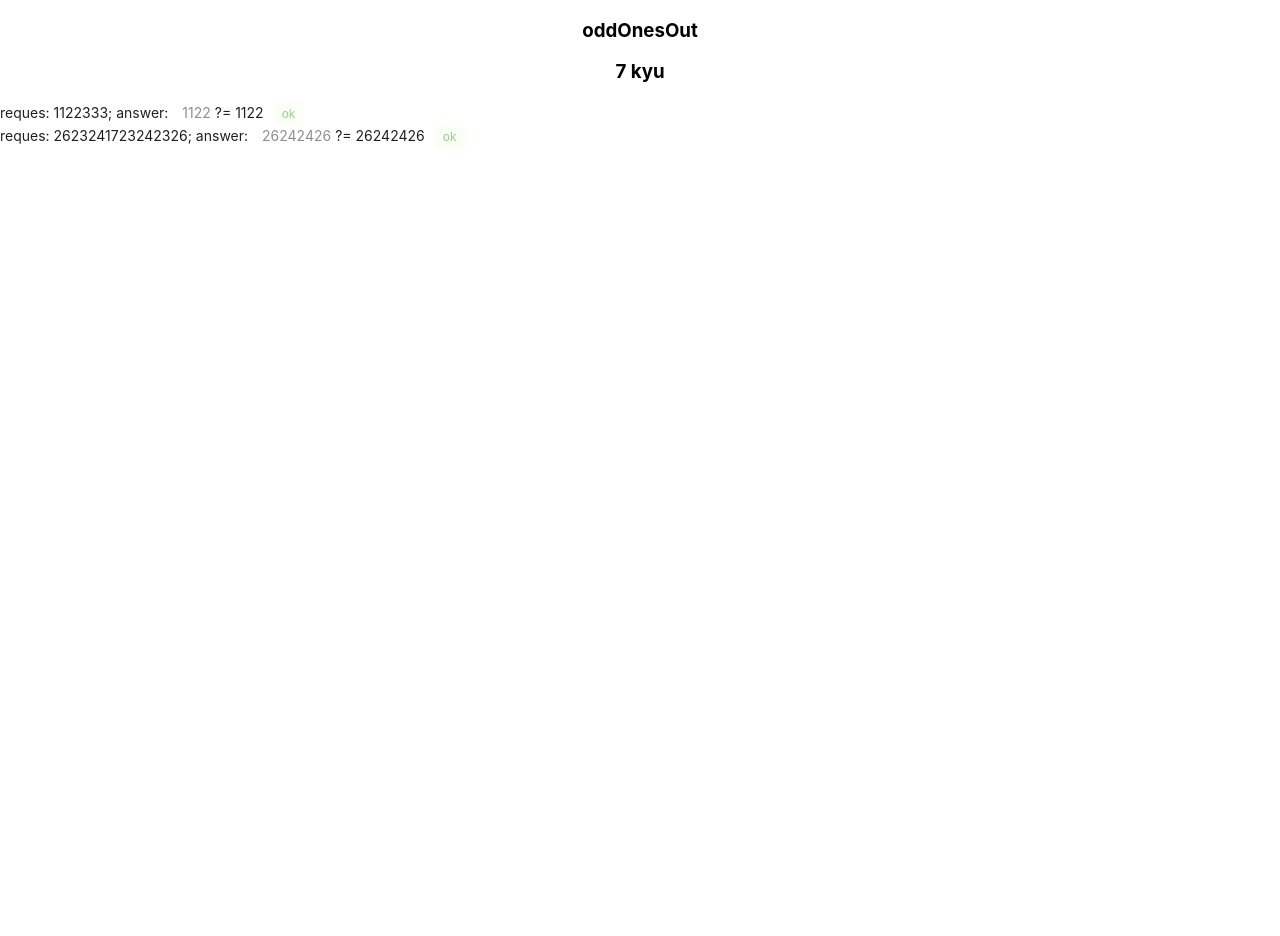
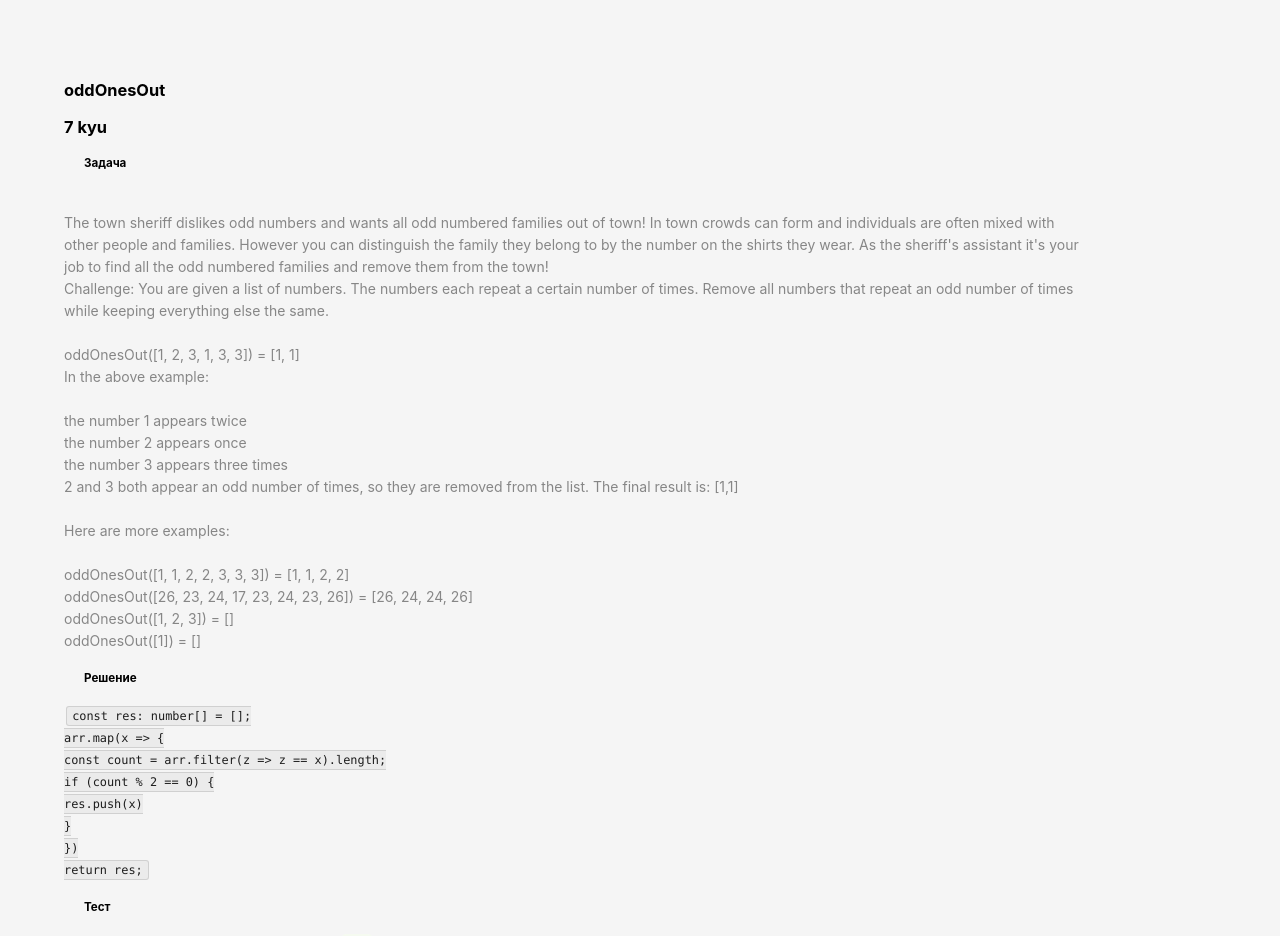
Before and after one commit to mbalychev/app-react, a React (Create React App) app: page / in a window 1280 px wide. Shown: the top 936 px of the page. Before the commit the page ends 800 px from the top, so only its background shows below. Built offline with nearby package versions, Linux system fonts and the light colour scheme.

Commit message:
first page, simple style

```diff
--- a/src/App.tsx
+++ b/src/App.tsx
@@ -1,27 +1,16 @@
 import React from 'react';
 import logo from './logo.svg';
 import './App.css';
-import { OddsArray } from './components/odds_array';
+import { OddsArray } from './components/array/odds_array';
+import Link from 'antd/es/typography/Link';
+import { Layout } from 'antd';
 
 function App() {
   return (
     <div className="App">
-      {/* <header className="App-header">
-        <img src={logo} className="App-logo" alt="logo" />
-        <p>
-          Edit <code>src/App.tsx</code> and save to reload.
-        </p>
-        <a
-          className="App-link"
-          href="https://reactjs.org"
-          target="_blank"
-          rel="noopener noreferrer"
-        >
-          Learn React
-        </a>
-      </header> */}
-      <h3>oddOnesOut</h3>
-      <OddsArray />
+      <Layout>
+        <OddsArray />
+      </Layout>
     </div>
   );
 }
--- /dev/null
+++ b/src/components/array/odds_array.tsx
@@ -0,0 +1,76 @@
+import '../../styles/common.css';
+import { useMemo, useState } from "react"
+import { oddOnesOut, solutionCode, taskText } from "../../functions/array/odds_array";
+import { List, Tag, Typography } from "antd";
+const { Text, Paragraph } = Typography;
+
+interface ITamplate {
+    req: number[];
+    ans: number[];
+    res: number[];
+}
+
+
+export const OddsArray = () => {
+
+    const example: ITamplate[] = [
+        { req: [1, 1, 2, 2, 3, 3, 3], ans: [1, 1, 2, 2], res: [] },
+        { req: [26, 23, 24, 17, 23, 24, 23, 26], ans: [26, 24, 24, 26], res: [] },
+        { req: [1, 2, 3], ans: [], res: [] },
+        { req: [1], ans: [], res: [] },
+    ];
+
+    const res = (): ITamplate[] => {
+        const r: ITamplate[] = [];
+        example.forEach(x => r.push({
+            ...x,
+            res: oddOnesOut(x.req)
+        }
+        ));
+        return r;
+    }
+
+    const resTag = (a: number[], b: number[]): JSX.Element => (
+        (a.toString() === b.toString()) ? <Tag color={'green'} bordered={false} style={{ opacity: '0.5', marginLeft: '10px' }}>ok</Tag> : <Tag color={'red'} bordered={false} style={{ opacity: '0.5', marginLeft: '10px' }}>wrong</Tag>
+    )
+
+
+    interface Order {
+        id: string;
+        createdAt: Date;
+        items: string[];
+      }
+
+
+    return <div className='paragraph display-linebreak'>
+        <h3>oddOnesOut</h3>
+        <h3>7 kyu</h3>
+        <h5>
+            Задача
+        </h5>
+        <div className='taskParagrph'>
+            <Text type='secondary'>
+                {taskText}
+            </Text>
+        </div>
+        <h5>
+            Решение
+        </h5>
+        <Paragraph code className='display-linebreak'>
+            {solutionCode}
+        </Paragraph>
+        <h5>
+            Тест
+        </h5>
+        <List
+            dataSource={res()}
+            renderItem={(e) =>
+                <div style={{ textAlign: 'left' }}>
+                    request: {e.req};
+                    answer: <span style={{ opacity: '0.5', marginLeft: '10px' }}>{e.ans}</span> ?= {e.res}
+                    {resTag(e.res, e.ans)}
+                </div>
+            }
+        />
+    </div>
+}
--- a/src/components/odds_array.tsx
+++ /dev/null
@@ -1,48 +0,0 @@
-import { useMemo, useState } from "react"
-import { oddOnesOut } from "../functions/odds_array";
-import { List, Tag } from "antd";
-import { red } from "@ant-design/colors";
-
-interface ITamplate {
-    req: number[];
-    ans: number[];
-    res: number[];
-}
-
-export const OddsArray = () => {
-    const [arr, setArr] = useState<number[]>();
-    // const [res, setRes] = useState<ITamplate[]>([])
-
-    const example: ITamplate[] = [
-        { req: [1, 1, 2, 2, 3, 3, 3], ans: [1, 1, 2, 2], res: [] },
-        { req: [26, 23, 24, 17, 23, 24, 23, 26], ans: [26, 24, 24, 26], res: [] }
-    ]
-
-    const res: ITamplate[] = useMemo(() => {
-        const r: ITamplate[] = [];
-        example.forEach(x => r.push({
-            ...x,
-            res: oddOnesOut(x.req)
-        }
-        ));
-        return r;
-    }, [arr])
-
-    const resTag = (a: number[], b: number[]): JSX.Element => (
-        (a.toString() === b.toString()) ? <Tag color={'green'} bordered={false} style={{ opacity: '0.5', marginLeft: '10px' }}>ok</Tag> : <Tag color={'red'} bordered={false} style={{ opacity: '0.5', marginLeft: '10px' }}>wrong</Tag>
-    )
-
-    return <>
-        <h3>7 kyu</h3>
-        <List
-            dataSource={res}
-            renderItem={(e) =>
-                <div style={{ textAlign: 'left' }}>
-                    reques: {e.req};
-                    answer: <span style={{ opacity: '0.5', marginLeft: '10px' }}>{e.ans}</span> ?= {e.res}
-                    {resTag(e.res, e.ans)}
-                </div>
-            }
-        />
-    </>
-}
--- /dev/null
+++ b/src/functions/array/odds_array.ts
@@ -0,0 +1,54 @@
+
+
+export const oddOnesOut = (arr: number[]): number[] => {
+    const res: number[] = [];
+
+    arr.map(x => {
+        const count = arr.filter(z => z == x).length;
+        if (count % 2 == 0) {
+            res.push(x)
+        }
+    })
+    return res;
+}
+
+export const solutionCode = `const res: number[] = [];
+arr.map(x => {
+const count = arr.filter(z => z == x).length;
+if (count % 2 == 0) {
+    res.push(x)
+}
+})
+return res;
+`
+
+export const taskText = `
+The town sheriff dislikes odd numbers and wants all odd numbered families out of town! In town crowds can form and individuals are often mixed with other people and families. However you can distinguish the family they belong to by the number on the shirts they wear. As the sheriff's assistant it's your job to find all the odd numbered families and remove them from the town!
+Challenge: You are given a list of numbers. The numbers each repeat a certain number of times. Remove all numbers that repeat an odd number of times while keeping everything else the same.
+
+oddOnesOut([1, 2, 3, 1, 3, 3]) = [1, 1]
+In the above example:
+
+the number 1 appears twice
+the number 2 appears once
+the number 3 appears three times
+2 and 3 both appear an odd number of times, so they are removed from the list. The final result is: [1,1]
+
+Here are more examples:
+
+oddOnesOut([1, 1, 2, 2, 3, 3, 3]) = [1, 1, 2, 2]
+oddOnesOut([26, 23, 24, 17, 23, 24, 23, 26]) = [26, 24, 24, 26]
+oddOnesOut([1, 2, 3]) = []
+oddOnesOut([1]) = []
+`
+
+
+//решение с CodeWars
+// export function oddOnesOutV2(nums: number[]) {
+//     let count = nums.reduce((a: any, c: number) => {
+//         a[c] = (a[c] | 0) + 1;
+//         return a;
+//     }, {});
+//     return nums.filter(v => count[v] % 2 === 0);
+// }
+// export const oddOnesOutV2 = ($: number[]) => $.filter(e => $.filter(el => el === e).length % 2 === 0)
--- a/src/functions/odds_array.ts
+++ /dev/null
@@ -1,39 +0,0 @@
-// The town sheriff dislikes odd numbers and wants all odd numbered families out of town! In town crowds can form and individuals are often mixed with other people and families. However you can distinguish the family they belong to by the number on the shirts they wear. As the sheriff's assistant it's your job to find all the odd numbered families and remove them from the town!
-
-// Challenge: You are given a list of numbers. The numbers each repeat a certain number of times. Remove all numbers that repeat an odd number of times while keeping everything else the same.
-
-// oddOnesOut([1, 2, 3, 1, 3, 3]) = [1, 1]
-// In the above example:
-
-// the number 1 appears twice
-// the number 2 appears once
-// the number 3 appears three times
-// 2 and 3 both appear an odd number of times, so they are removed from the list. The final result is: [1,1]
-
-// Here are more examples:
-
-// oddOnesOut([1, 1, 2, 2, 3, 3, 3]) = [1, 1, 2, 2]
-// oddOnesOut([26, 23, 24, 17, 23, 24, 23, 26]) = [26, 24, 24, 26]
-// oddOnesOut([1, 2, 3]) = []
-// oddOnesOut([1]) = []
-
-export const oddOnesOut = (arr: number[]): number[] => {
-    const res: number[] = [];
-
-    arr.map(x => {
-        const count = arr.filter(z => z == x).length;
-        if (count % 2 == 0) {
-            res.push(x)
-        }
-    })
-    return res;
-}
-
-// export function oddOnesOutV2(nums: number[]) {
-//     let count = nums.reduce((a: any, c: number) => {
-//         a[c] = (a[c] | 0) + 1;
-//         return a;
-//     }, {});
-//     return nums.filter(v => count[v] % 2 === 0);
-// }
-// export const oddOnesOutV2 = ($: number[]) => $.filter(e => $.filter(el => el === e).length % 2 === 0)
--- /dev/null
+++ b/src/styles/common.css
@@ -0,0 +1,18 @@
+.paragraph {
+    text-align: left;
+    width: 90%;
+    padding: 5%;
+}
+
+.taskParagrph {
+    text-indent: 10px;
+}
+
+.display-linebreak {
+    white-space: pre-line;
+}
+
+h5 {
+    text-align: left;
+    margin-left: 20px;
+}
```
